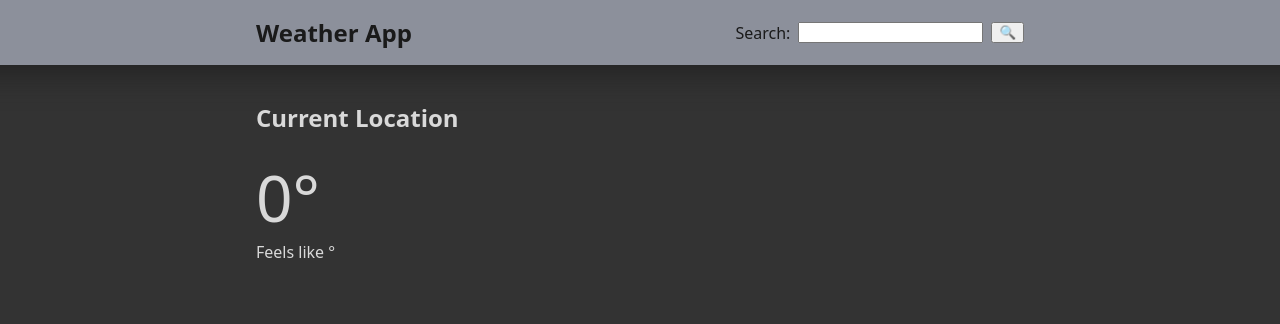
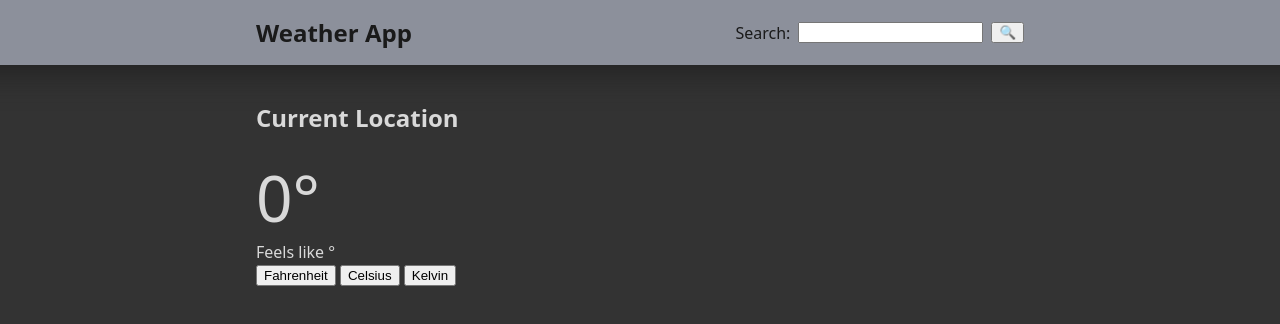
Before and after one commit to nguyenjessev/weather-app, a website built with webpack: page dist/index.html in a window 1280 px wide. Built offline with nearby package versions, Linux system fonts and the light colour scheme; no server answers.

Commit message:
Add temperature buttons

```diff
--- a/dist/index.html
+++ b/dist/index.html
@@ -29,6 +29,11 @@
         <div class="feels-like">
           Feels like <span class="feels-like-temperature"></span>
         </div>
+        <div class="temperature-controls">
+          <button class="temperature-button selected">Fahrenheit</button>
+          <button class="temperature-button">Celsius</button>
+          <button class="temperature-button">Kelvin</button>
+        </div>
       </section>
     </main>
   </body>
```
